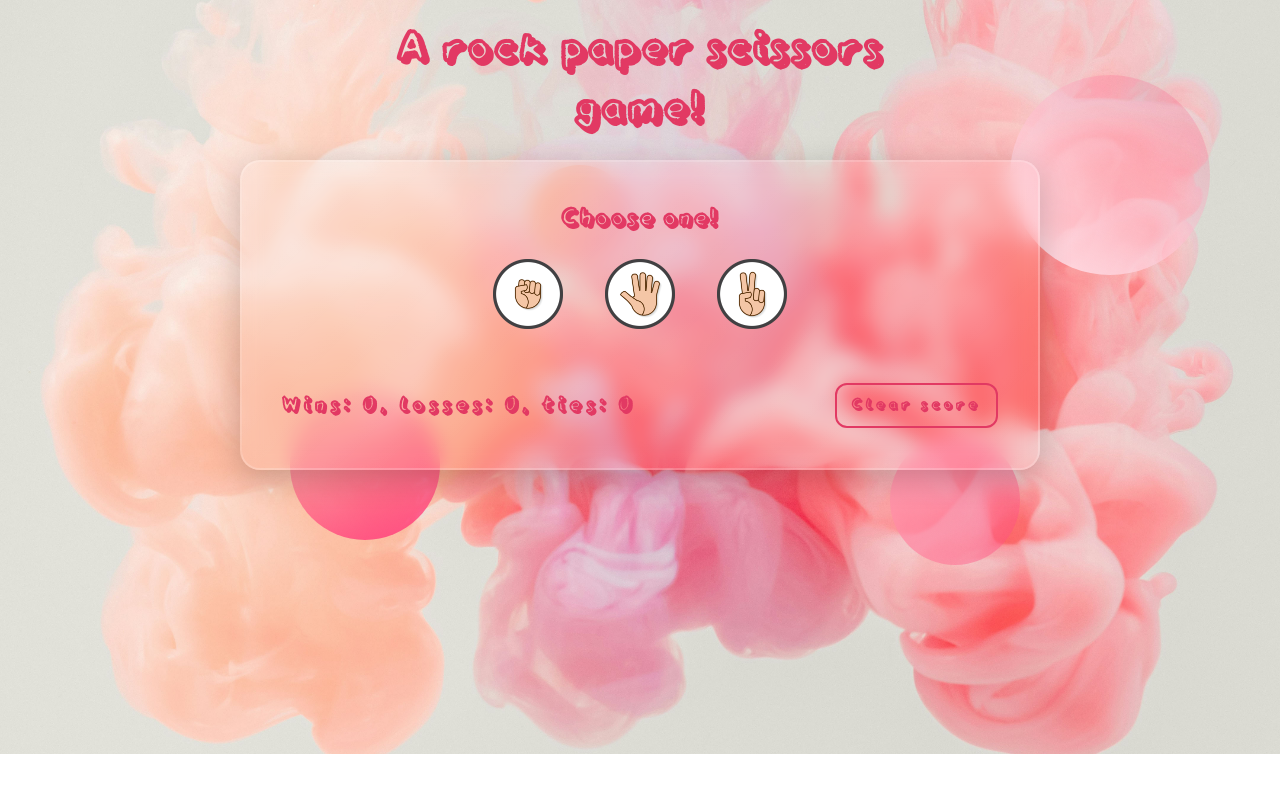
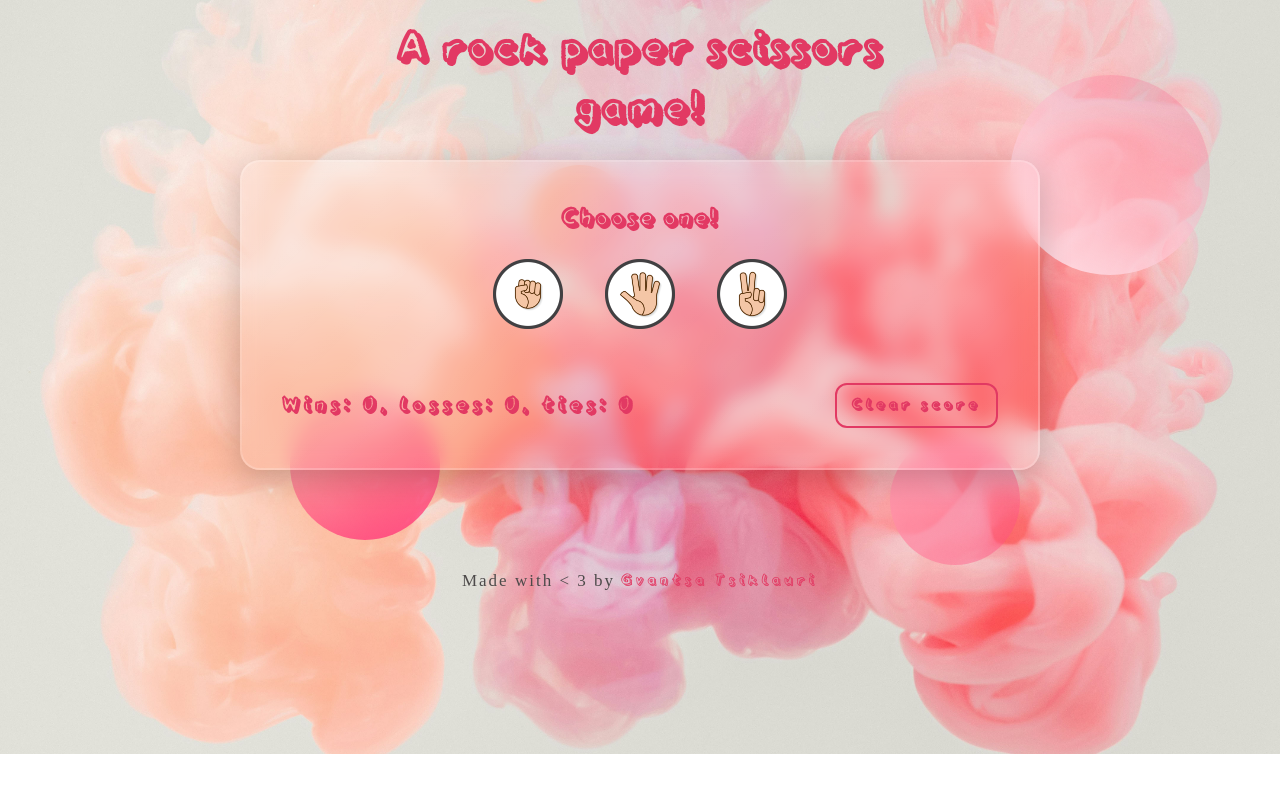
Before and after one commit to gvantsa-tsiklauri/Rock-paper-scissors-game, a plain HTML site: page index.html in a window 1280 px wide. Drawn offline with Linux system fonts and the light colour scheme.

Commit message:
added final touches

```diff
--- a/index.html
+++ b/index.html
@@ -117,5 +117,8 @@
             </script>
         </main>
     </section>
+    <footer>
+        <p>Made with < 3  by <a target="_blank" href="www.linkedin.com/in/gvanca-tsiklauri">Gvantsa Tsiklauri</a> </p>
+    </footer>
 </body>
 </html>
--- a/scss/global.scss
+++ b/scss/global.scss
@@ -183,7 +183,27 @@ body {
             }
         }
     }
+    footer {
+        display: flex;
+        justify-content: center;
+        margin-top: 100px;
 
+        p {
+            color: rgb(77, 74, 74);
+            font-size: 17px;
+            letter-spacing: 2px;
+
+            a {
+                color: #e23963;
+                font-size: 18px;
+                font-family: 'play';
+                letter-spacing: 3px;
+                &:hover {
+                    text-decoration: underline;
+                }
+            }
+        }
+    }
 }
 
 figure {
```
Also changed, not shown: scss/global.css, 1 other file.
